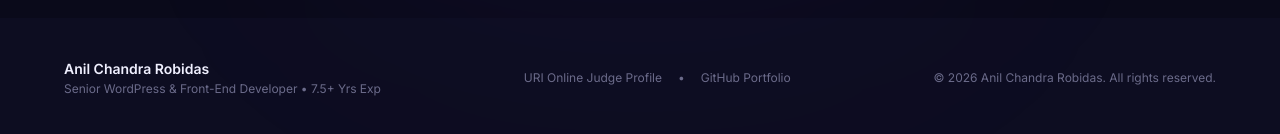
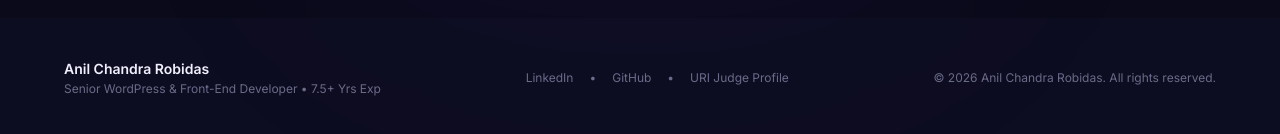
Before and after one commit to anil-chandra-robidas/RD-Portfolio, a Next.js app: page / in a window 1280 px wide. Shown: the part 8641-8775 px from the top of the page. Built offline with nearby package versions, Linux system fonts and the light colour scheme.

Commit message:
Update LinkedIn profile link

```diff
--- a/src/app/components/AboutSection.tsx
+++ b/src/app/components/AboutSection.tsx
@@ -26,7 +26,7 @@
   },
   {
     name: 'LinkedIn',
-    href: 'https://www.linkedin.com/in/anil-chandra-robidas',
+    href: 'https://www.linkedin.com/in/anil-kumer/',
     icon: (
       <svg className="h-5 w-5" fill="currentColor" viewBox="0 0 24 24">
         <path d="M19 0h-14c-2.761 0-5 2.239-5 5v14c0 2.761 2.239 5 5 5h14c2.762 0 5-2.239 5-5v-14c0-2.761-2.238-5-5-5zm-11 19h-3v-11h3v11zm-1.5-12.268c-.966 0-1.75-.79-1.75-1.764s.784-1.764 1.75-1.764 1.75.79 1.75 1.764-.783 1.764-1.75 1.764zm13.5 12.268h-3v-5.604c0-3.368-4-3.113-4 0v5.604h-3v-11h3v1.765c1.396-2.586 7-2.777 7 2.476v6.759z"/>
--- a/src/app/components/Footer.tsx
+++ b/src/app/components/Footer.tsx
@@ -17,21 +17,30 @@
         {/* Center */}
         <div className="flex items-center gap-4 text-xs text-text-muted">
           <a
+            href="https://www.linkedin.com/in/anil-kumer/"
+            target="_blank"
+            rel="noopener noreferrer"
+            className="transition-colors hover:text-accent-cyan"
+          >
+            LinkedIn
+          </a>
+          <span>•</span>
+          <a
+            href="https://github.com/anil-chandra-robidas"
+            target="_blank"
+            rel="noopener noreferrer"
+            className="transition-colors hover:text-accent-violet-light"
+          >
+            GitHub
+          </a>
+          <span>•</span>
+          <a
             href="https://www.urionlinejudge.com.br/judge/en/profile/12487"
             target="_blank"
             rel="noopener noreferrer"
             className="transition-colors hover:text-accent-cyan"
           >
-            URI Online Judge Profile
-          </a>
-          <span>•</span>
-          <a
-            href="https://anil-chandra-robidas.github.io/unique-portfolio/"
-            target="_blank"
-            rel="noopener noreferrer"
-            className="transition-colors hover:text-accent-violet-light"
-          >
-            GitHub Portfolio
+            URI Judge Profile
           </a>
         </div>
 
```
